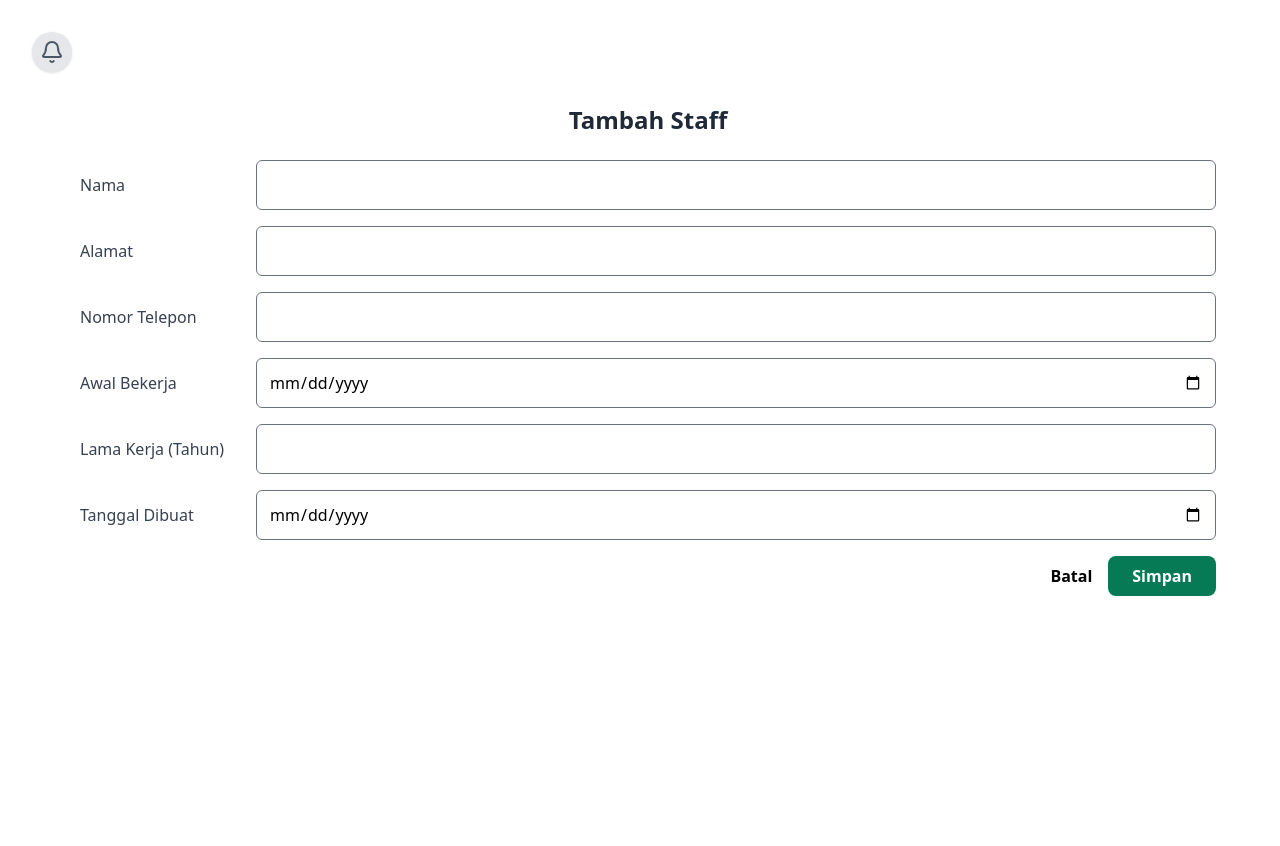
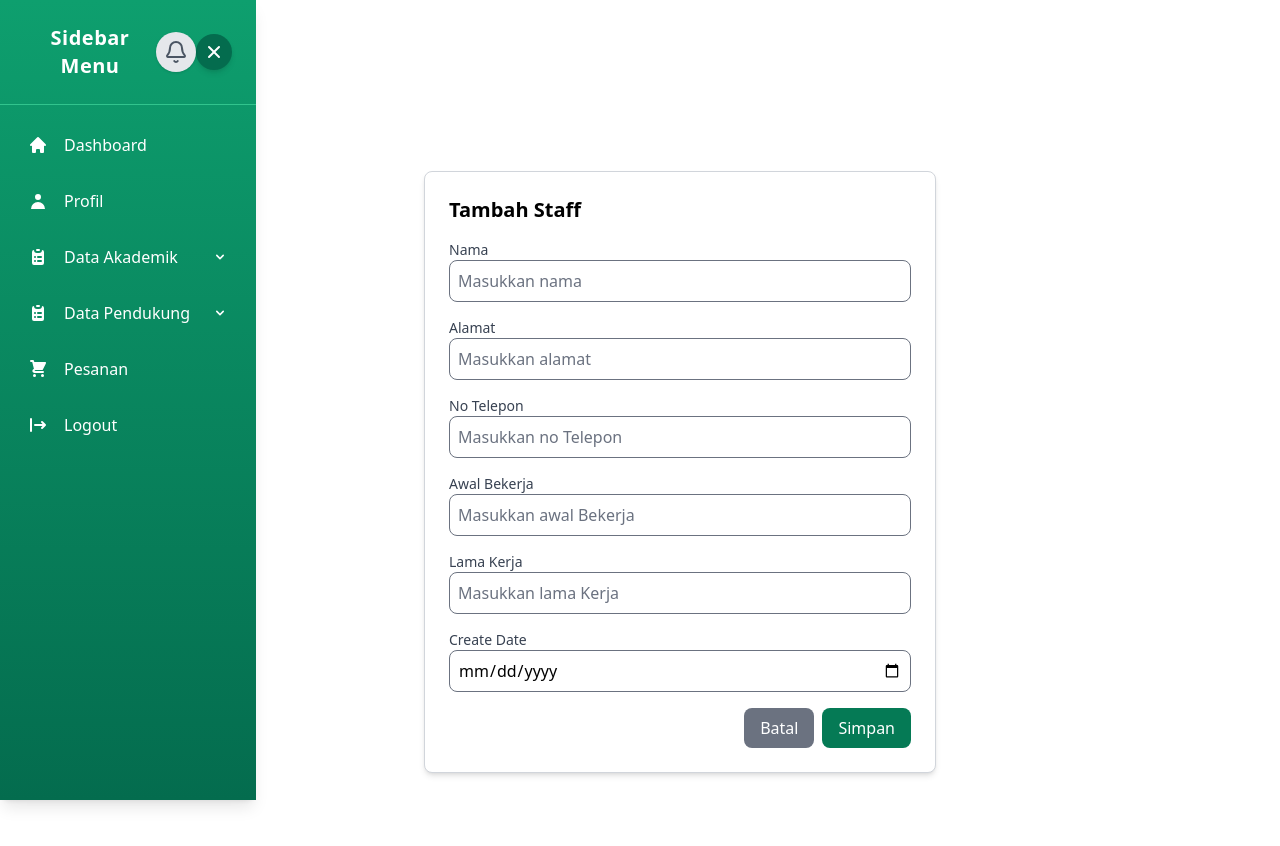
Before and after one commit to projectbinusa/portofoliomranggen-client, a React (Vite) app: page /tambah-staff in a window 1280 px wide. Shown: the top 846 px of the page. Before the commit the page ends 800 px from the top, so only its background shows below. Built offline with nearby package versions, Linux system fonts and the light colour scheme.

Commit message:
tampilan staff perbaikan

```diff
--- a/src/staff/EditStaff.jsx
+++ b/src/staff/EditStaff.jsx
@@ -1,13 +1,15 @@
 import { useState, useEffect } from "react";
+import { useNavigate, useParams } from "react-router-dom";
+import { API_STAFF } from "../utils/BaseUrl";
 import Swal from "sweetalert2";
+import Sidebar from "../components/Sidebar";
 import axios from "axios";
-import { API_STAFF } from "../utils/BaseUrl";
-import { useParams, useNavigate } from "react-router-dom";
 
 const EditStaff = () => {
   const { id } = useParams();
   const navigate = useNavigate();
   const [staff, setStaff] = useState({
+    // Perhatikan di sini tidak ada field id
     nama: "",
     alamat: "",
     noTelepon: "",
@@ -22,35 +24,23 @@ const EditStaff = () => {
         const response = await axios.get(`${API_STAFF}/getById/${id}`);
         if (response.status === 200) {
           const data = response.data;
-          console.log("Data Staff diterima: ", data);
 
-          const formattedData = {
+          setStaff({
             ...data,
-            awalBekerja: data.awalBekerja
+            // Pastikan data tanggal valid sebelum diproses
+            awalBekerja:
+              data.awalBekerja && !isNaN(new Date(data.awalBekerja))
                 ? new Date(data.awalBekerja).toISOString().split("T")[0]
                 : "",
-            createDate: data.createDate
+            createDate:
+              data.createDate && !isNaN(new Date(data.createDate))
                 ? new Date(data.createDate).toISOString().split("T")[0]
                 : "",
-          };
-
-          setStaff(formattedData);
-        } else {
-          Swal.fire({
-            title: "Not Found",
-            text: "Staff dengan ID tersebut tidak ditemukan.",
-            icon: "error",
-            confirmButtonText: "Ok",
           });
         }
       } catch (error) {
         console.error("Error fetching staff data:", error);
-        Swal.fire({
-          title: "Error",
-          text: "Terjadi kesalahan saat mengambil data staff.",
-          icon: "error",
-          confirmButtonText: "Ok",
-        });
+        Swal.fire("Error", "Gagal mengambil data staff", "error");
       }
     };
 
@@ -59,79 +49,77 @@ const EditStaff = () => {
     }
   }, [id]);
 
-
   const handleChange = (e) => {
     setStaff({ ...staff, [e.target.name]: e.target.value });
   };
 
   const handleSubmit = async (e) => {
     e.preventDefault();
-
     try {
+      // Kirim data ke server menggunakan PUT
       const response = await axios.put(`${API_STAFF}/editById/${id}`, staff);
       if (response.status === 200) {
-        Swal.fire({
-          title: "Sukses!",
-          text: "Data staf berhasil diperbarui.",
-          icon: "success",
-          confirmButtonText: "Ok",
-        }).then(() => {
-          navigate("/staff");
-        });
-      } else {
-        throw new Error("Gagal mengedit staff");
+        Swal.fire("Sukses", "Data staf berhasil diperbarui!", "success");
+        setTimeout(() => navigate("/staff"), 1000);
       }
     } catch (error) {
-      console.error("Error:", error);
-      Swal.fire({
-        title: "Gagal!",
-        text: "Terjadi kesalahan saat mengedit data staf.",
-        icon: "error",
-        confirmButtonText: "Ok",
-      });
+      console.error("Error updating staff data:", error);
+      Swal.fire("Error", "Gagal memperbarui data staf", "error");
     }
   };
 
   return (
-    <div className="flex-1 p-8 ml-4">
-      <h2 className="text-2xl font-semibold mb-6 text-gray-800">Edit Staff</h2>
+    <div className="flex h-screen overflow-hidden">
+      <Sidebar />
+      <div className="flex-1 flex items-center justify-center p-4">
+        <div className="bg-white shadow-md rounded-lg p-6 w-full max-w-lg border border-gray-300">
+          <h2 className="text-xl font-bold mb-4 text-left">Edit Staff</h2>
           <form onSubmit={handleSubmit} className="space-y-4">
-        {[
-          { label: "Nama", name: "nama", type: "text" },
-          { label: "Alamat", name: "alamat", type: "text" },
-          { label: "Nomor Telepon", name: "noTelepon", type: "text" },
-          { label: "Awal Bekerja", name: "awalBekerja", type: "date" },
-          { label: "Lama Kerja (Tahun)", name: "lamaKerja", type: "text" },
-          { label: "Tanggal Dibuat", name: "createDate", type: "date" },
-        ].map((field) => (
-          <div key={field.name} className="flex items-center gap-4">
-            <label className="w-40 text-gray-700 font-medium text-left">{field.label}</label>
+            {/* Hanya tampilkan field yang dibutuhkan, kecuali ID */}
+            {Object.keys(staff)
+              .filter((key) => key !== "id") // Pastikan "id" tidak ikut dirender
+              .map((key) => (
+                <div key={key} className="flex flex-col">
+                  <label className="text-gray-700 text-sm font-medium text-left capitalize">
+                    {key.replace(/([A-Z])/g, " $1").trim()}
+                  </label>
                   <input
-              type={field.type}
-              name={field.name}
-              value={staff[field.name] || ""}
+                    type={
+                      key === "lamaKerja"
+                        ? "number"
+                        : key.includes("Date")
+                        ? "date"
+                        : "text"
+                    }
+                    name={key}
+                    value={staff[key] || ""}
                     onChange={handleChange}
-              className="flex-1 border rounded-md p-3 focus:ring-2 focus:ring-blue-500"
+                    placeholder={`Masukkan ${key
+                      .replace(/([A-Z])/g, " $1")
+                      .trim()}`}
+                    className="p-2 border rounded-lg focus:outline-none focus:ring-2 focus:ring-blue-500"
                   />
                 </div>
               ))}
-        <div className="flex justify-end gap-4 mt-6">
+            <div className="flex justify-end space-x-2 mt-4">
               <button
                 type="button"
-            className="text-black font-semibold hover:underline"
                 onClick={() => navigate("/staff")}
+                className="px-4 py-2 bg-gray-500 text-white rounded-lg hover:bg-gray-600 transition"
               >
                 Batal
               </button>
               <button
                 type="submit"
-            className="bg-green-600 text-white font-semibold px-6 py-2 rounded-lg hover:bg-green-700 transition"
+                className="px-4 py-2 bg-green-600 text-white rounded-lg hover:bg-green-700 transition"
               >
                 Simpan
               </button>
             </div>
           </form>
         </div>
+      </div>
+    </div>
   );
 };
 
--- a/src/staff/TambahStaff.jsx
+++ b/src/staff/TambahStaff.jsx
@@ -2,6 +2,7 @@ import { useState } from "react";
 import { useNavigate } from "react-router-dom";
 import { API_STAFF } from "../utils/BaseUrl";
 import Swal from "sweetalert2";
+import Sidebar from "../components/Sidebar";
 
 const toCamelCase = (str) => {
   return str
@@ -30,98 +31,91 @@ const TambahStaff = () => {
   const handleSubmit = async (e) => {
     e.preventDefault();
 
-    if (!staff.nama || !staff.alamat || !staff.noTelepon || !staff.awalBekerja || !staff.lamaKerja || !staff.createDate) {
-      Swal.fire({
-        title: "Gagal!",
-        text: "Semua field harus diisi.",
-        icon: "error",
-        confirmButtonText: "Ok",
-      });
+    if (Object.values(staff).some((value) => !value)) {
+      Swal.fire("Error", "Semua kolom harus diisi!", "error");
       return;
     }
 
-    const formattedCreateDate = staff.createDate.includes("T") ? staff.createDate : `${staff.createDate}T00:00:00`;
-    const formattedAwalBekerja = staff.awalBekerja.includes("T") ? staff.awalBekerja : `${staff.awalBekerja}T00:00:00`;
-
-    const staffDTO = {
+    const formattedData = {
+      ...staff,
       nama: toCamelCase(staff.nama),
       alamat: toCamelCase(staff.alamat),
-      noTelepon: staff.noTelepon,
-      awalBekerja: formattedAwalBekerja,
-      lamaKerja: staff.lamaKerja,
-      createDate: formattedCreateDate,
+      awalBekerja: staff.awalBekerja.includes("T")
+        ? staff.awalBekerja
+        : `${staff.awalBekerja}T00:00:00`,
+      createDate: staff.createDate.includes("T")
+        ? staff.createDate
+        : `${staff.createDate}T00:00:00`,
     };
-
-    console.log("Payload yang dikirim:", staffDTO);
 
     try {
       const response = await fetch(`${API_STAFF}/tambah`, {
         method: "POST",
-        headers: {
-          "Content-Type": "application/json",
-        },
-        body: JSON.stringify(staffDTO),
+        headers: { "Content-Type": "application/json" },
+        body: JSON.stringify(formattedData),
       });
 
       if (!response.ok) {
         const errorData = await response.json();
-        console.error("Response error:", errorData);
-        throw new Error(`Error: ${errorData.message || "Gagal menambahkan staff"}`);
+        throw new Error(errorData.message || "Gagal menambahkan staff");
       }
 
-      const data = await response.json();
-      console.log("Data yang berhasil disimpan:", data);
-
-      Swal.fire({
-        title: "Sukses!",
-        text: "Data staf berhasil ditambahkan.",
-        icon: "success",
-        confirmButtonText: "Ok",
-      }).then(() => {
-        navigate("/staff");
-      });
+      Swal.fire("Sukses", "Data staf berhasil ditambahkan!", "success");
+      setTimeout(() => navigate("/staff"), 1000);
     } catch (error) {
-      console.error("Error:", error.message);
-      Swal.fire({
-        title: "Gagal!",
-        text: `Terjadi kesalahan: ${error.message}`,
-        icon: "error",
-        confirmButtonText: "Ok",
-      });
+      Swal.fire("Error", error.message, "error");
     }
   };
 
   return (
-    <div className="flex-1 p-8 ml-4">
-      <h2 className="text-2xl font-semibold mb-6 text-gray-800">Tambah Staff</h2>
+    <div className="flex h-screen overflow-hidden">
+      <Sidebar />
+      <div className="flex-1 flex items-center justify-center p-4">
+        <div className="bg-white shadow-md rounded-lg p-6 w-full max-w-lg border border-gray-300">
+          <h2 className="text-xl font-bold mb-4 text-left">Tambah Staff</h2>
           <form onSubmit={handleSubmit} className="space-y-4">
-        {[{ label: "Nama", name: "nama", type: "text" },
-          { label: "Alamat", name: "alamat", type: "text" },
-          { label: "Nomor Telepon", name: "noTelepon", type: "text" },
-          { label: "Awal Bekerja", name: "awalBekerja", type: "date" },
-          { label: "Lama Kerja (Tahun)", name: "lamaKerja", type: "text" },
-          { label: "Tanggal Dibuat", name: "createDate", type: "date" }].map((field) => (
-          <div key={field.name} className="flex items-center gap-4">
-            <label className="w-40 text-gray-700 font-medium text-left">{field.label}</label>
+            {Object.keys(staff).map((key) => (
+              <div key={key} className="flex flex-col">
+                <label className="text-gray-700 text-sm font-medium text-left capitalize">
+                  {key.replace(/([A-Z])/g, " $1").trim()}
+                </label>
                 <input
-              type={field.type}
-              name={field.name}
-              value={staff[field.name]}
+                  type={
+                    key === "lamaKerja"
+                      ? "number"
+                      : key.includes("Date")
+                      ? "date"
+                      : "text"
+                  }
+                  name={key}
+                  value={staff[key]}
                   onChange={handleChange}
-              className="flex-1 border rounded-md p-3 focus:ring-2 focus:ring-blue-500"
+                  placeholder={`Masukkan ${key
+                    .replace(/([A-Z])/g, " $1")
+                    .trim()}`}
+                  className="p-2 border rounded-lg focus:outline-none focus:ring-2 focus:ring-blue-500"
                 />
               </div>
             ))}
-        <div className="flex justify-end gap-4 mt-6">
-          <button type="button" className="text-black font-semibold hover:underline" onClick={() => navigate("/staff")}>
+            <div className="flex justify-end space-x-2 mt-4">
+              <button
+                type="button"
+                onClick={() => navigate("/staff")}
+                className="px-4 py-2 bg-gray-500 text-white rounded-lg hover:bg-gray-600 transition"
+              >
                 Batal
               </button>
-          <button type="submit" className="bg-green-600 text-white font-semibold px-6 py-2 rounded-lg hover:bg-green-700 transition">
+              <button
+                type="submit"
+                className="px-4 py-2 bg-green-600 text-white rounded-lg hover:bg-green-700 transition"
+              >
                 Simpan
               </button>
             </div>
           </form>
         </div>
+      </div>
+    </div>
   );
 };
 
```
Lines whose indentation alone changed are shown as unchanged.
